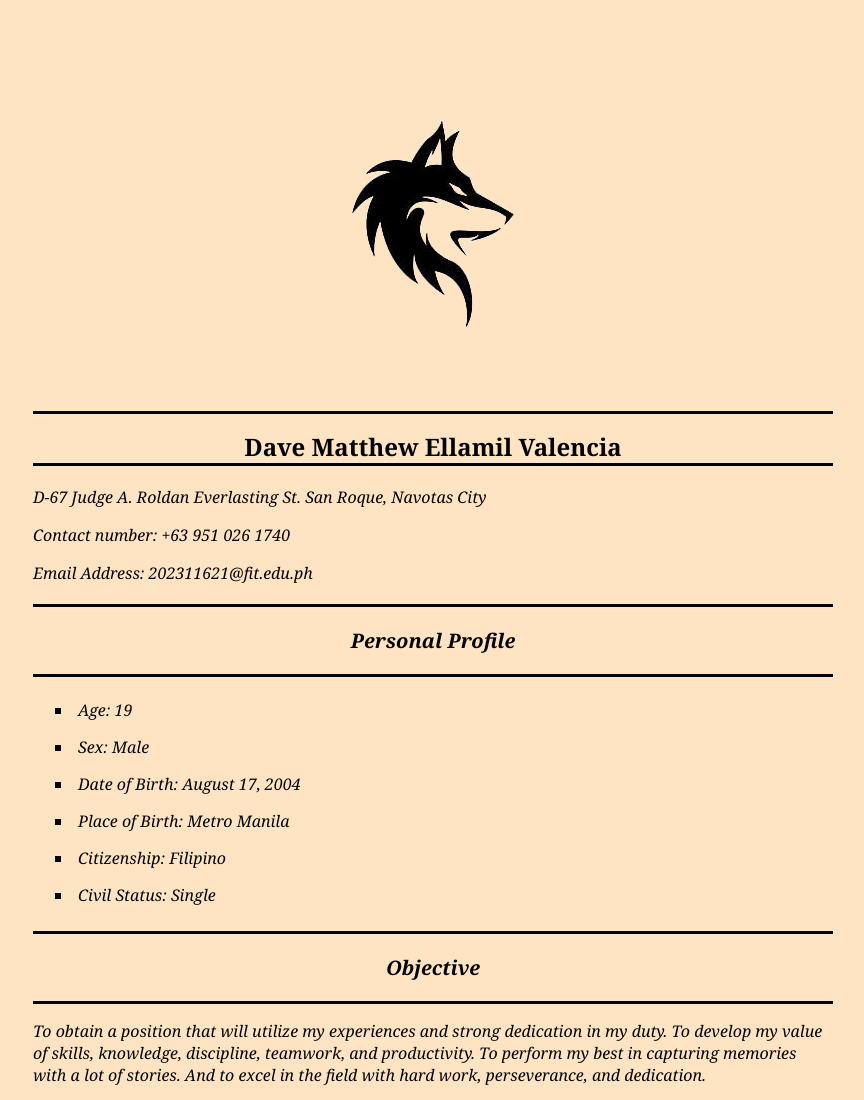
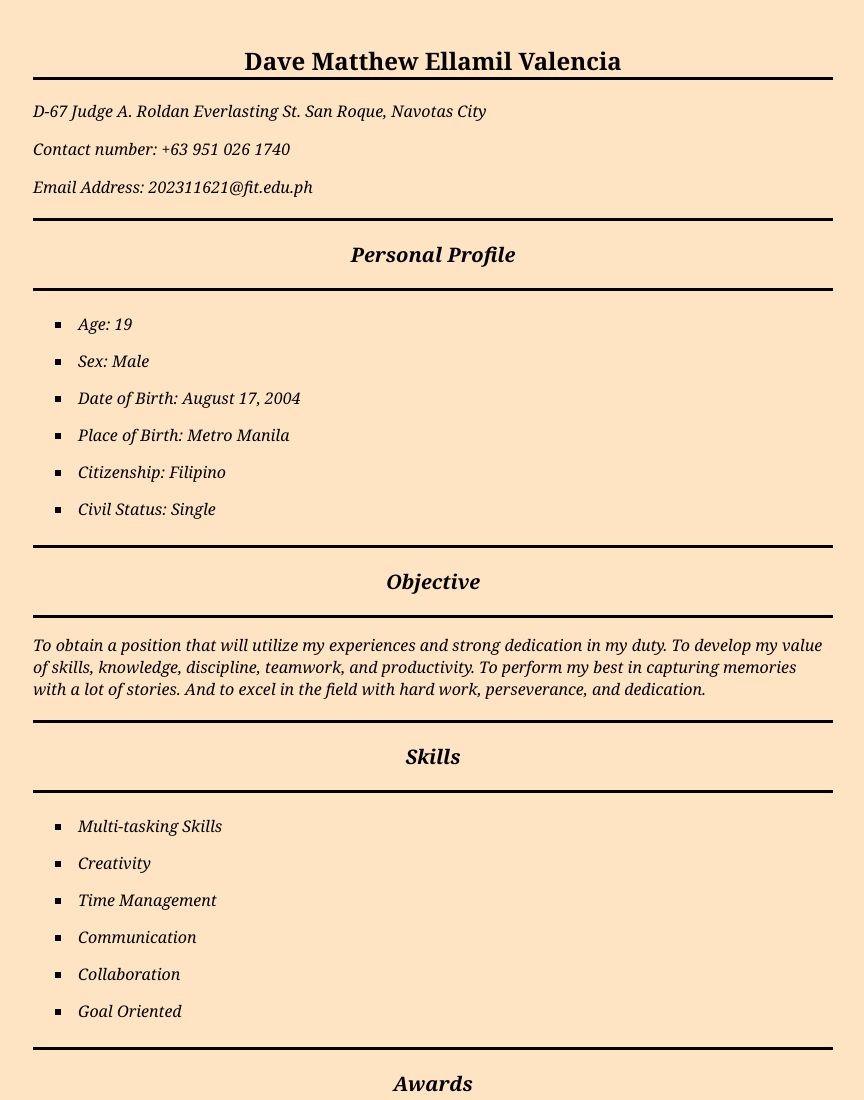
Before and after one commit to MatthewPogs/WD-Seatwork-2, a plain HTML site: page index.html in a window 1280 px wide. Shown: the top 1100 px of the page, without its empty margins (207-1071 px from the left). Drawn offline with Linux system fonts and the light colour scheme.

Commit message:
I updated my seatwork 2

```diff
--- a/assets/css/style.css
+++ b/assets/css/style.css
@@ -16,8 +16,6 @@ header h1 {
     border-bottom: 3px solid black;
     text-align: center;
 }
-
-
 
 .logo img {
     width: 200px;
--- a/index.html
+++ b/index.html
@@ -9,7 +9,6 @@
 <body>
 <div class="container">
   <header>
-        <h1><img src="./assets/img/WolfLogo.png" alt="" class="logo"></h1>
         <h1>Dave Matthew Ellamil Valencia</h1>
     </header>
 
```
Also changed, not shown: assets/img/WolfLogo.png (deleted).
